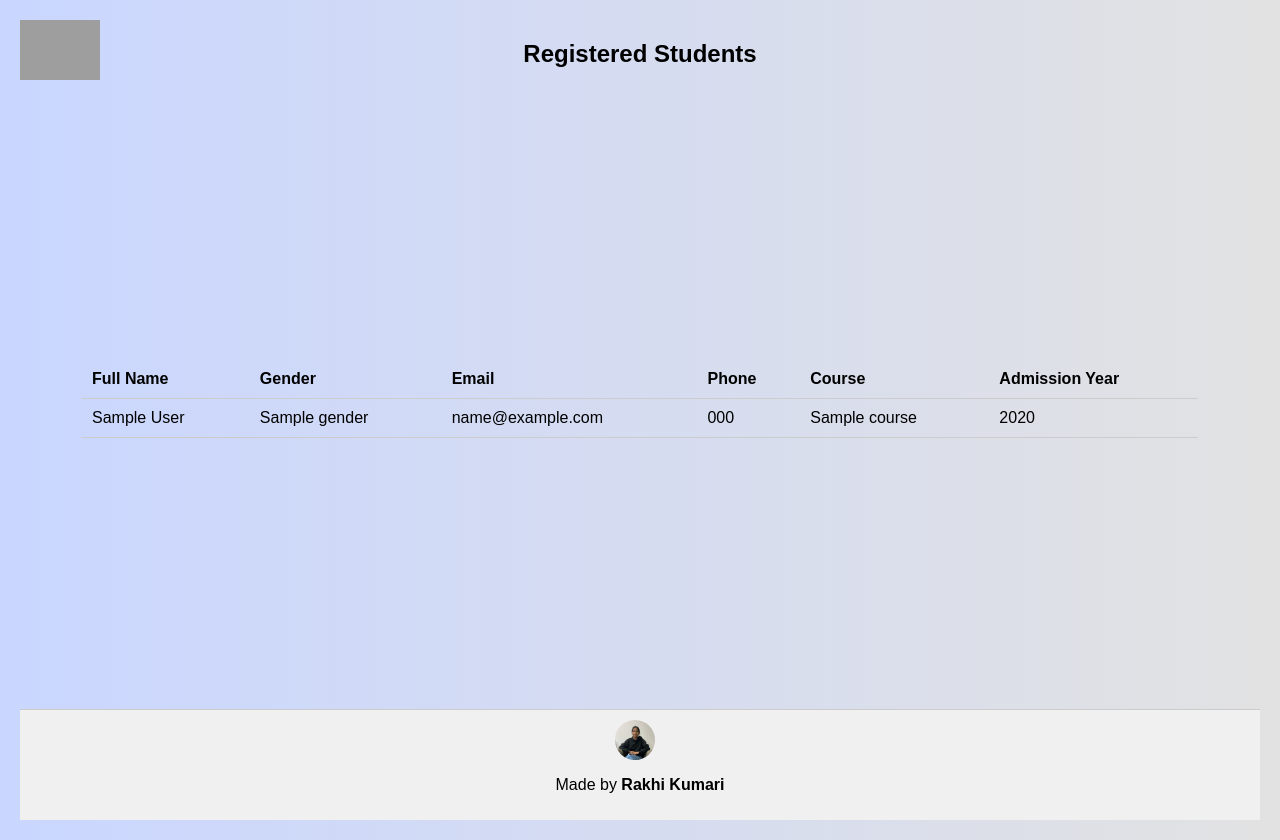
After one commit to rakhi123-coder/college_admission_form, a Flask app: page /students in a window 1280 px wide. The commit adds this page. Run offline with Flask 3, Linux system fonts and the light colour scheme; a database or web service that is not in the repository returns one stand-in record (values such as "Sample title"); grey boxes are pictures that could not be loaded.

Commit message:
add more features

```diff
--- a/app.py
+++ b/app.py
@@ -1,4 +1,4 @@
-from flask import Flask, render_template, request, redirect
+from flask import Flask, render_template, request, redirect, url_for
 from pymongo import MongoClient
 
 app = Flask(__name__)
@@ -10,43 +10,41 @@ students_collection = db["students"]
 
 # Hardcoded courses list
 AVAILABLE_COURSES = [
-    "BCA",
-    "BBA",
-    "MCA",
-    "BA",
-    "B.Tech",
-    "M.Tech",
-    "MBA",
-    "B.Com",
-    "M.Com",
-    "B.Sc",
-    "M.Sc",
-    "B.Ed",
-    "B.Arch",
-    "M.Arch",
-    "BPharma"
+    "BCA", "BBA", "MCA", "BA", "B.Tech", "M.Tech",
+    "MBA", "B.Com", "M.Com", "B.Sc", "M.Sc", "B.Ed",
+    "B.Arch", "M.Arch", "BPharma"
 ]
 
-@app.route('/', methods=['GET', 'POST'])
+@app.route("/")
+def home():
+    return render_template("home.html")
+
+@app.route("/register", methods=["GET", "POST"])
 def register():
-    if request.method == 'POST':
+    if request.method == "POST":
         data = {
-            "full_name": request.form.get('full_name'),
-            "dob": request.form.get('dob'),
-            "gender": request.form.get('gender'),
-            "email": request.form.get('email'),
-            "phone": request.form.get('phone'),
-            "address": request.form.get('address'),
-            "course": request.form.get('course'),
-            "admission_year": request.form.get('admission_year'),
-            "guardian_name": request.form.get('guardian_name'),
-            "guardian_contact": request.form.get('guardian_contact')
+            "full_name": request.form.get("full_name"),
+            "gender": request.form.get("gender"),
+            "email": request.form.get("email"),
+            "phone": request.form.get("phone"),
+            "address": request.form.get("address"),
+            "course": request.form.get("course"),
+            "admission_year": request.form.get("admission_year"),
+            "guardian_name": request.form.get("guardian_name"),
+            "guardian_contact": request.form.get("guardian_contact")
         }
         students_collection.insert_one(data)
-        return redirect('/?success=1')
+        # ✅ Use url_for for a proper redirect with query string
+        return redirect(url_for("register", success="true"))
 
-    success = request.args.get('success') == '1'
-    return render_template('register.html', courses=AVAILABLE_COURSES, success=success)
+    # ✅ Check the query param properly
+    success = request.args.get("success") == "true"
+    return render_template("register.html", courses=AVAILABLE_COURSES, success=success)
 
-if __name__ == '__main__':
+@app.route("/students")
+def view_students():
+    students = list(students_collection.find())
+    return render_template("students.html", students=students)
+
+if __name__ == "__main__":
     app.run(debug=True)
--- a/static/style.css
+++ b/static/style.css
@@ -1,8 +1,17 @@
+html, body {
+    height: 100%;
+    margin: 0;
+    display: flex;
+    flex-direction: column;
+}
 body {
     font-family: Arial, sans-serif;
-    background: url('https://www.sainathuniversity.com/wp-content/themes/SaiNath-Uni/images/Slides/slide9.webp') no-repeat center center fixed;
-    background-size: cover;
+    background: linear-gradient(to right, #c9d6ff, #e2e2e2);
     padding: 20px;
+    min-height: 100vh;
+    display: flex;
+    flex-direction: column;
+    justify-content: space-between;
 }
 
 
@@ -50,6 +59,9 @@ form button {
 form button:hover {
     background-color: #0056b3;
 }
+.main-content {
+    flex: 1;
+}
 
 .success-message {
     background-color: #d4edda;
@@ -92,23 +104,90 @@ input[type="date"] {
 }
 
 .footer {
-    background-color: #f8f9fa;
-    padding: 20px;
+    background-color: #f0f0f0;
     text-align: center;
-    border-top: 1px solid #ddd;
-}
-
-.footer-content {
-    display: flex;
-    flex-direction: column;
-    align-items: center;
-    gap: 10px;
+    padding: 10px 0;
+    border-top: 1px solid #ccc;
 }
 
 .footer-content img {
-    width: 60px;
+    width: 40px;
+    height: 40px;
+    border-radius: 50%;
+    vertical-align: middle;
+    margin-right: 10px;
+}
+
+/* Updated Navbar styling */
+.navbar {
+    background-color: #445895; /* Deep navy blue */
+    color: white;
+    display: flex;
+    align-items: center;
+    padding: 15px 30px;
+    justify-content: space-between;
+    box-shadow: 0 4px 8px rgba(0,0,0,0.1);
+}
+
+.navbar-logo img {
     height: 60px;
-    border-radius: 50%;
-    object-fit: cover;
-    border: 2px solid #047b4d;
 }
+
+.navbar-menu {
+    list-style: none;
+    display: flex;
+    gap: 30px;
+    margin: 0;
+    padding: 0;
+}
+
+.navbar-menu li a {
+    color: white;
+    text-decoration: none;
+    font-weight: bold;
+    font-size: 1.1em;
+    transition: color 0.3s;
+}
+
+.navbar-menu li a:hover {
+    color: #FF6B6B; /* Accent color */
+}
+
+/* Enhanced Director Message Section */
+.director-message {
+    display: flex;
+    align-items: center;
+    justify-content: center;
+    padding: 60px 40px;
+    max-width: 1200px;
+    margin: 40px auto;
+    flex-wrap: wrap;
+    background-color: #f5f5f5;
+    border-radius: 15px;
+    box-shadow: 0 8px 16px rgba(0,0,0,0.1);
+}
+
+.director-photo {
+    width: 350px;
+    max-width: 90%;
+    border-radius: 15px;
+    margin-right: 40px;
+    margin-bottom: 20px;
+    box-shadow: 0 4px 8px rgba(0,0,0,0.2);
+}
+
+.message-text {
+    max-width: 700px;
+}
+
+.message-text h1 {
+    font-size: 2.8em;
+    margin-bottom: 20px;
+    color: #0B132B;
+}
+
+.message-text p {
+    font-size: 1.3em;
+    line-height: 1.8;
+    color: #333;
+}
--- /dev/null
+++ b/templates/_footer.html
@@ -0,0 +1,6 @@
+<footer class="footer">
+    <div class="footer-content">
+        <img src="{{ url_for('static', filename='rakhi.png') }}" alt="Developer Photo">
+        <p>Made by <strong>Rakhi Kumari</strong></p>
+    </div>
+</footer>
--- /dev/null
+++ b/templates/students.html
@@ -0,0 +1,51 @@
+<!DOCTYPE html>
+<html lang="en">
+<head>
+    <meta charset="UTF-8">
+    <title>All Students</title>
+    <link rel="stylesheet" href="{{ url_for('static', filename='style.css') }}">
+    <style>
+        table {
+            width: 90%;
+            margin: auto;
+            border-collapse: collapse;
+        }
+        th, td {
+            padding: 10px;
+            border-bottom: 1px solid #ccc;
+            text-align: left;
+        }
+    </style>
+</head>
+<body>
+    <div class="logo-container">
+        <img src="https://encrypted-tbn0.gstatic.com/images?q=tbn:ANd9GcRmWEIiyLX3K2I3HXFKuSmVrGsnep9TdkXg8g&s" alt="College Logo">
+    </div>
+    <h2 style="text-align:center; margin-top:20px;">Registered Students</h2>
+    <table>
+        <thead>
+            <tr>
+                <th>Full Name</th>
+                <th>Gender</th>
+                <th>Email</th>
+                <th>Phone</th>
+                <th>Course</th>
+                <th>Admission Year</th>
+            </tr>
+        </thead>
+        <tbody>
+            {% for student in students %}
+            <tr>
+                <td>{{ student.full_name }}</td>
+                <td>{{ student.gender }}</td>
+                <td>{{ student.email }}</td>
+                <td>{{ student.phone }}</td>
+                <td>{{ student.course }}</td>
+                <td>{{ student.admission_year }}</td>
+            </tr>
+            {% endfor %}
+        </tbody>
+    </table>
+    {% include '_footer.html' %}
+</body>
+</html>
```
Also changed, not shown: templates/home.html (added, +37 -0 lines), templates/register.html (+5 -10 lines).
